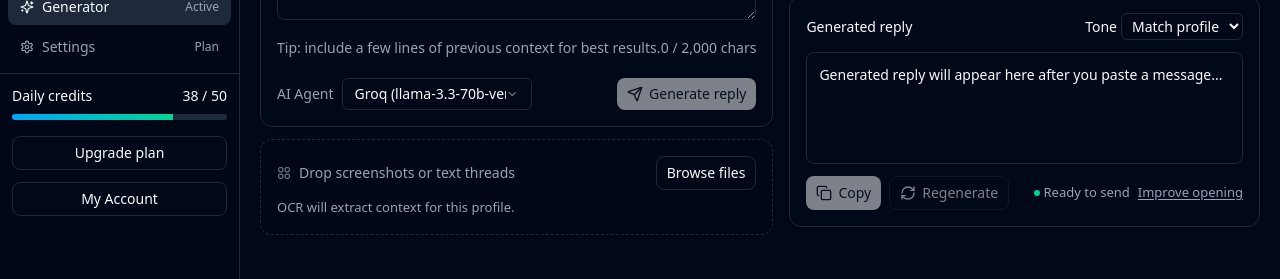
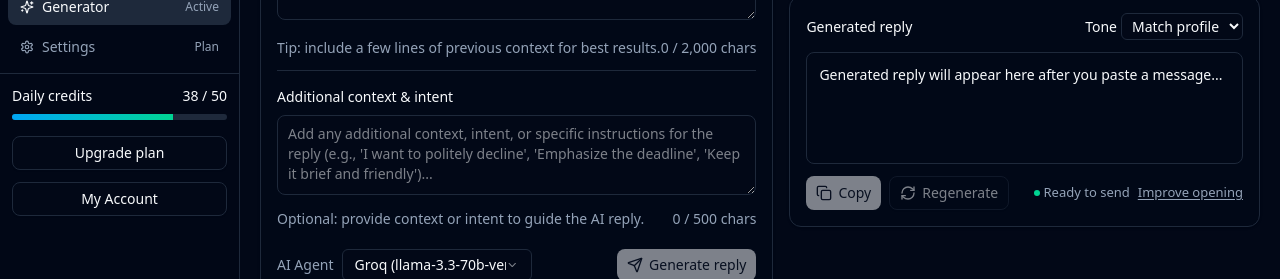
Before and after one commit to voncarcha/replym8, a Next.js app: page /dashboard/generator in a window 1280 px wide. Shown: the part 212-491 px from the top of the page. Built offline with nearby package versions, Linux system fonts and the light colour scheme; no server answers; sample sign-in values are in the browser's storage.

Commit message:
add additional context field

```diff
--- a/src/app/api/generate-reply/route.ts
+++ b/src/app/api/generate-reply/route.ts
@@ -11,7 +11,7 @@ export async function POST(req: NextRequest) {
       return NextResponse.json({ error: "Unauthorized" }, { status: 401 });
     }
 
-    const { message, profileId, length, replyId, aiAgent = "groq" } = await req.json();
+    const { message, additionalContext, profileId, length, replyId, aiAgent = "groq" } = await req.json();
 
     if (!message || typeof message !== "string") {
       return NextResponse.json(
@@ -135,6 +135,7 @@ ${profileTags.length > 0 ? `- Incorporate these style elements/tags: ${profileTa
 
     const userPrompt = `Incoming message to reply to:
 ${message}
+${additionalContext ? `\nAdditional context and intent:\n${additionalContext}` : ""}
 
 Generate an appropriate reply:`;
 
@@ -161,6 +162,7 @@ Generate an appropriate reply:`;
           .update({
             prompt_payload: {
               message,
+              additionalContext: additionalContext || null,
               length,
               systemPrompt,
               userPrompt,
@@ -187,6 +189,7 @@ Generate an appropriate reply:`;
             user_id: userId,
             prompt_payload: {
               message,
+              additionalContext: additionalContext || null,
               length,
               systemPrompt,
               userPrompt,
--- a/src/app/dashboard/generator/page.tsx
+++ b/src/app/dashboard/generator/page.tsx
@@ -19,6 +19,7 @@ export default function ReplyGeneratorPage() {
   const [length, setLength] = useState<Length>("short");
   const [aiAgent, setAiAgent] = useState<AIAgent>("groq");
   const [message, setMessage] = useState("");
+  const [additionalContext, setAdditionalContext] = useState("");
   const [composeMessage, setComposeMessage] = useState("");
   const [composeTo, setComposeTo] = useState("");
   const [composeSubject, setComposeSubject] = useState("");
@@ -68,6 +69,7 @@ export default function ReplyGeneratorPage() {
         },
         body: JSON.stringify({
           message,
+          additionalContext: additionalContext.trim() || undefined,
           profileId: selectedProfile,
           length,
           replyId: replyId, // Include replyId if regenerating
@@ -241,6 +243,23 @@ export default function ReplyGeneratorPage() {
                     Tip: include a few lines of previous context for best results.
                   </span>
                   <span>{message.length} / 2,000 chars</span>
+                </div>
+                <div className="space-y-2 pt-4 border-t border-border">
+                  <label className="text-sm font-medium text-foreground block">
+                    Additional context & intent
+                  </label>
+                  <textarea
+                    className="w-full rounded-lg border border-border bg-background text-sm text-foreground px-2.5 py-2 min-h-20 focus:outline-none focus:ring-1 focus:ring-primary"
+                    placeholder="Add any additional context, intent, or specific instructions for the reply (e.g., 'I want to politely decline', 'Emphasize the deadline', 'Keep it brief and friendly')..."
+                    value={additionalContext}
+                    onChange={(e) => setAdditionalContext(e.target.value)}
+                  />
+                  <div className="flex items-center justify-between text-sm text-muted-foreground">
+                    <span>
+                      Optional: provide context or intent to guide the AI reply.
+                    </span>
+                    <span>{additionalContext.length} / 500 chars</span>
+                  </div>
                 </div>
                 <div className="flex flex-col gap-2 pt-2">
                   {error && (
```
